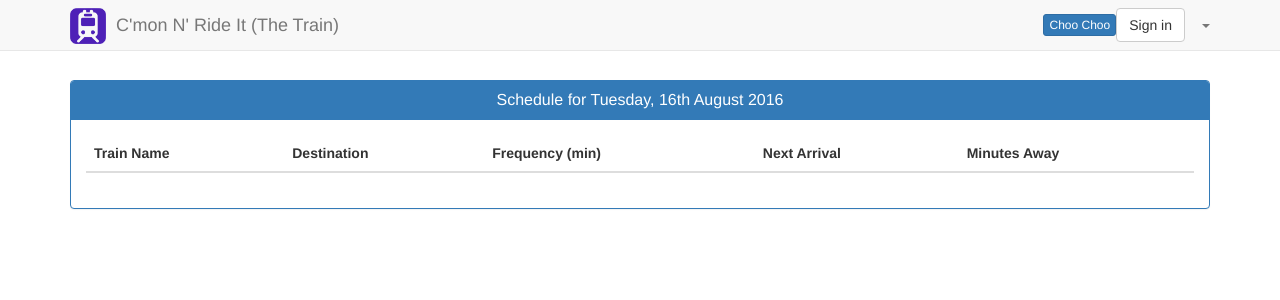
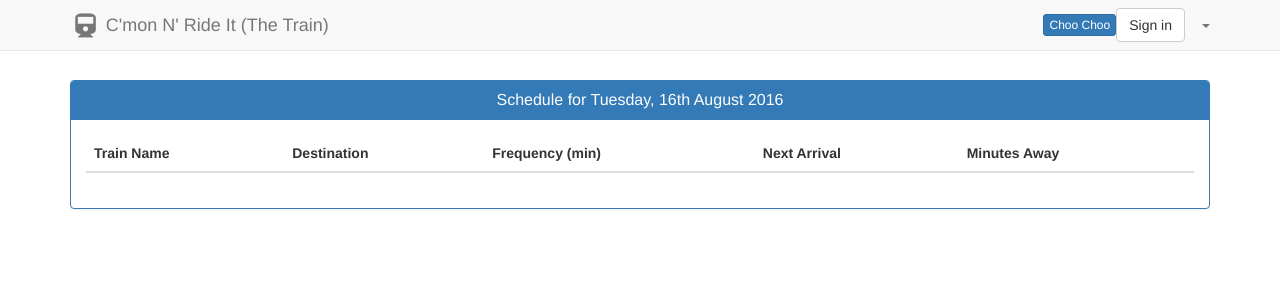
Before and after one commit to neurohacked/cmon-n-ride-it, a PHP site: page /public/index.html in a window 1280 px wide. Shown: the top 300 px of the page. Run offline with PHP 8.4, Linux system fonts and the light colour scheme; lists and menus that the app fills with data are empty; some libraries are stand-ins or nearby versions.

Commit message:
implement font awesome and clean up modals

```diff
--- a/public/css/style.css
+++ b/public/css/style.css
@@ -7,28 +7,11 @@ body {
 h1, h3 {
     text-align: center;
 }
-.navbar-brand {
-    padding: 7.5px 15px 6.5px;
-}
-.navbar-brand>img {
-    display: inline;
-    margin-right: 10px;
-    height: 100%; /* csslint allow: display-property-grouping */
-}
 .choochoo {
     margin-right: 10px;
 }
-
-/*.modal-header, .modal-footer {
+.sub-confirm>.modal-header, .sub-confirm>.modal-footer {
     border: none;
-}*/
-
-.sub-confirm {
-    text-align: center;
-    font-weight: bold;
-}
-.add-form {
-    font-weight: bold;
 }
 @media screen and (max-width: 364px) {
     .navbar-brand>span {
--- a/public/index.html
+++ b/public/index.html
@@ -22,7 +22,7 @@
 			<div class="container">
 				<div class="navbar-header">
 					<a class="navbar-brand" href="index.html">
-						<img alt="Brand" src="img/railway.png"><span>C'mon N' Ride It (The Train)</span></a>
+						<i class="fa fa-train fa-lg fa-fw" aria-hidden="true"></i> C'mon N' Ride It (The Train)</a>
 					<button type="button" class="collapsed navbar-toggle" data-toggle="collapse" data-target="#navbar-collapse" aria-expanded="false"> <span class="sr-only">Toggle navigation</span> <span class="icon-bar"></span> <span class="icon-bar"></span> <span class="icon-bar"></span> </button>
 				</div>
 				<div class="collapse navbar-collapse navbar-right account" id="navbar-collapse">
@@ -49,8 +49,7 @@
 						<h4 class="modal-title">Add a Train</h4>
 					</div>
 					<div class="modal-body add-form">
-						<!-- Add Train  -->
-						<!-- Entry Form -->
+						<!-- Add Train Entry Form -->
 						<form>
 							<div class="form-group">
 								<label for="">Train Name</label>
@@ -75,7 +74,7 @@
 							<div class="modal fade" id="subModal" tabindex="-1" role="dialog">
 								<div class="modal-dialog modal-sm">
 									<!-- Modal content-->
-									<div class="modal-content">
+									<div class="modal-content sub-confirm">
 										<div class="modal-header">
 											<button type="button" class="close" data-dismiss="modal">&times;</button>
 										</div>
--- a/public/js/logic.js
+++ b/public/js/logic.js
@@ -108,7 +108,7 @@ $(document).ready(function() {
         // console.log(newTrain.start);
         // console.log(newTrain.frequency);
 
-        // Modal
+        // Confirm Add Train Modal
         $("#subModal").modal();
 
         // Clears all of the text-boxes
```
